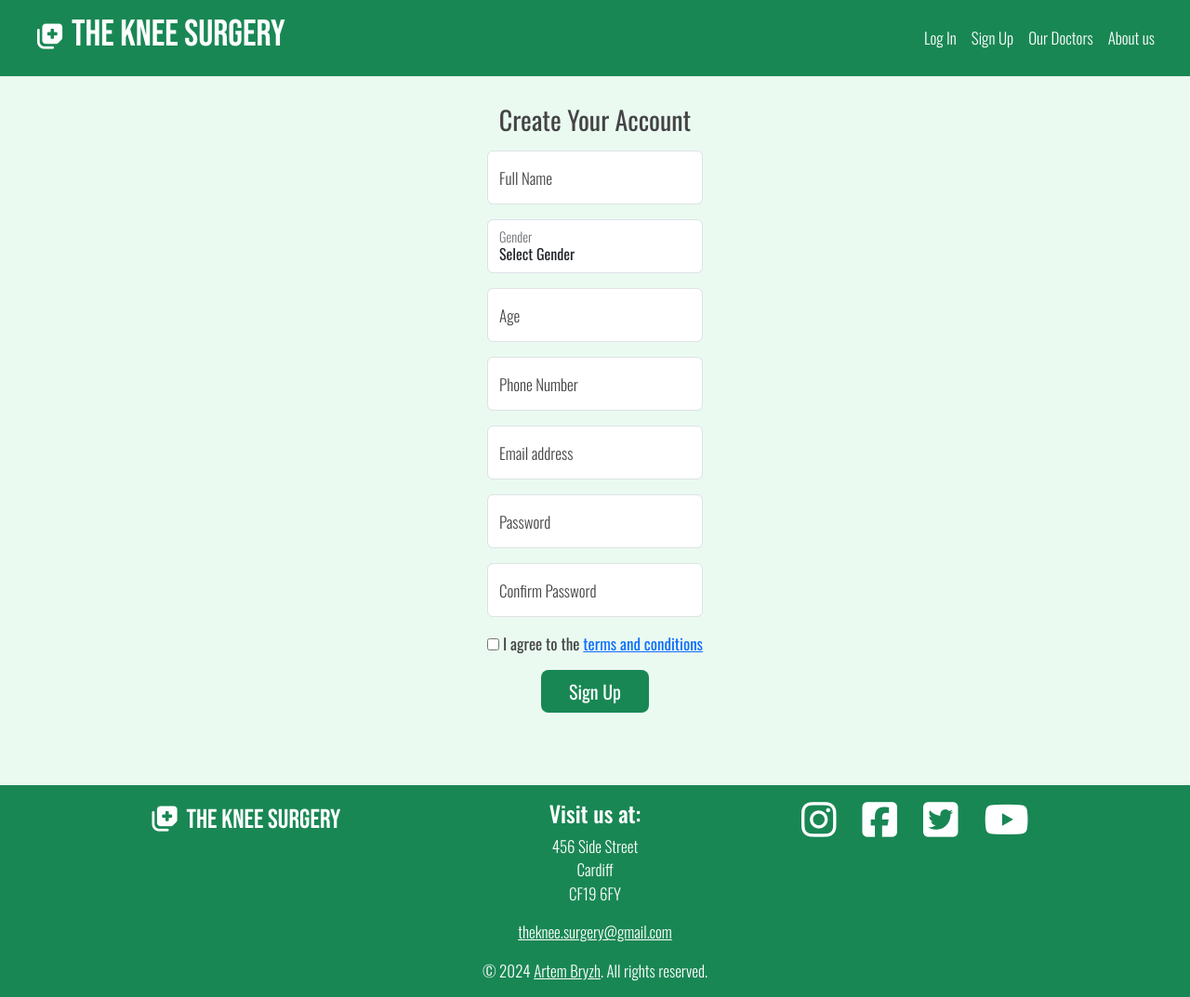
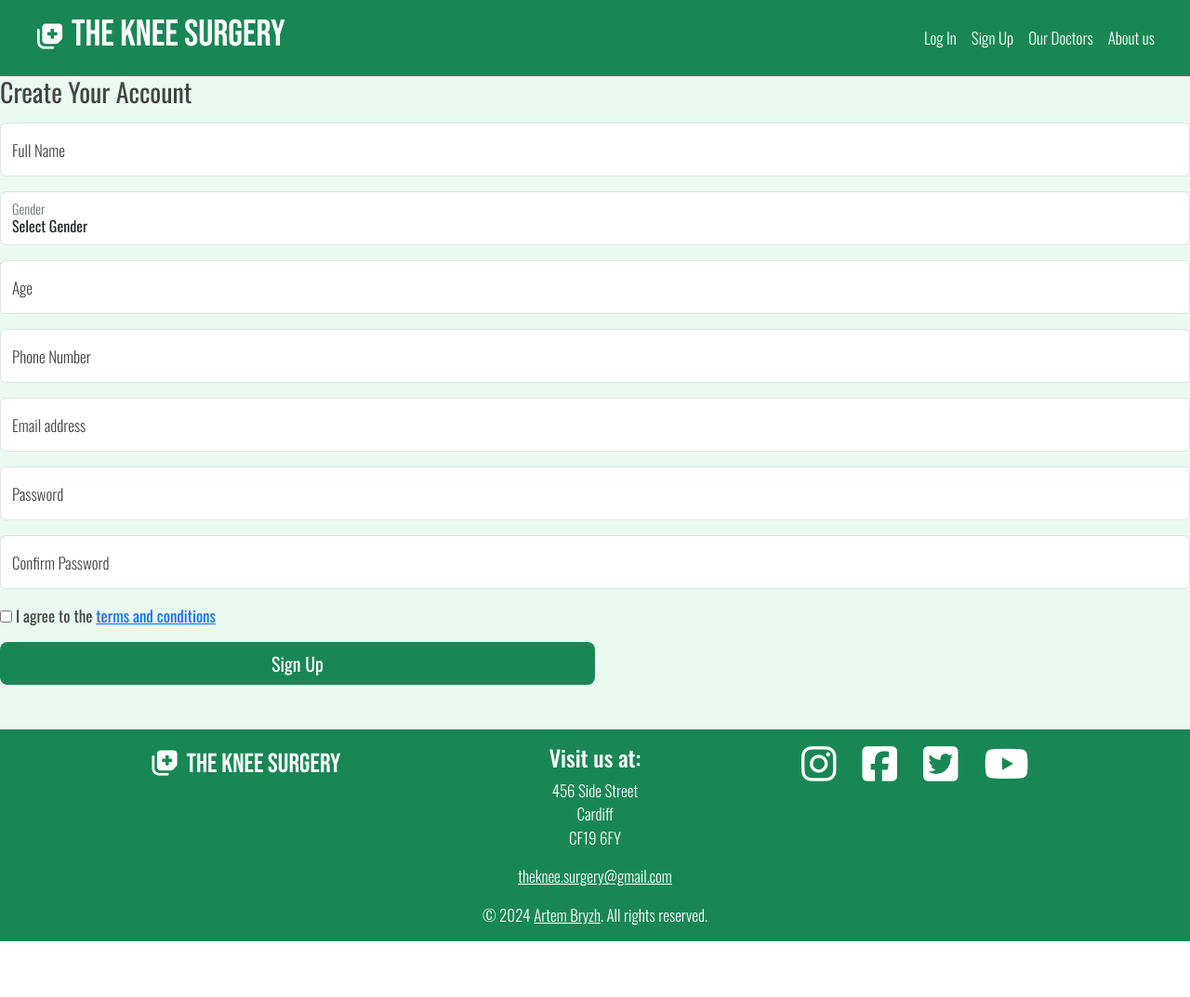
Before and after one commit to pagaslav/theknee-surgery, a Flask app: page /signup in a window 1280 px wide. Shown: the whole page at 93% size. After the commit the page ends 1013 px from the top, so only its background shows below. Run offline with Flask 3, Linux system fonts and the light colour scheme; some libraries are stand-ins or nearby versions.

Commit message:
fix(styles): fix form width issue in styles.css
Add new styles for the form-sign class in styles.css. This class is used on forms in login and
signup pages. Adjusted the form width to ensure consistent layout. Previously, the form width would
change when flash messages appeared.

```diff
--- a/static/css/style.css
+++ b/static/css/style.css
@@ -184,8 +184,9 @@
 } */
 
 /* Login Page */
-.form-signin {
-  max-width: 650px;
+.form-sign {
+  width: 100%;
+  max-width: 600px;
   padding: 30px;
   margin: auto;
   text-align: center;
```
